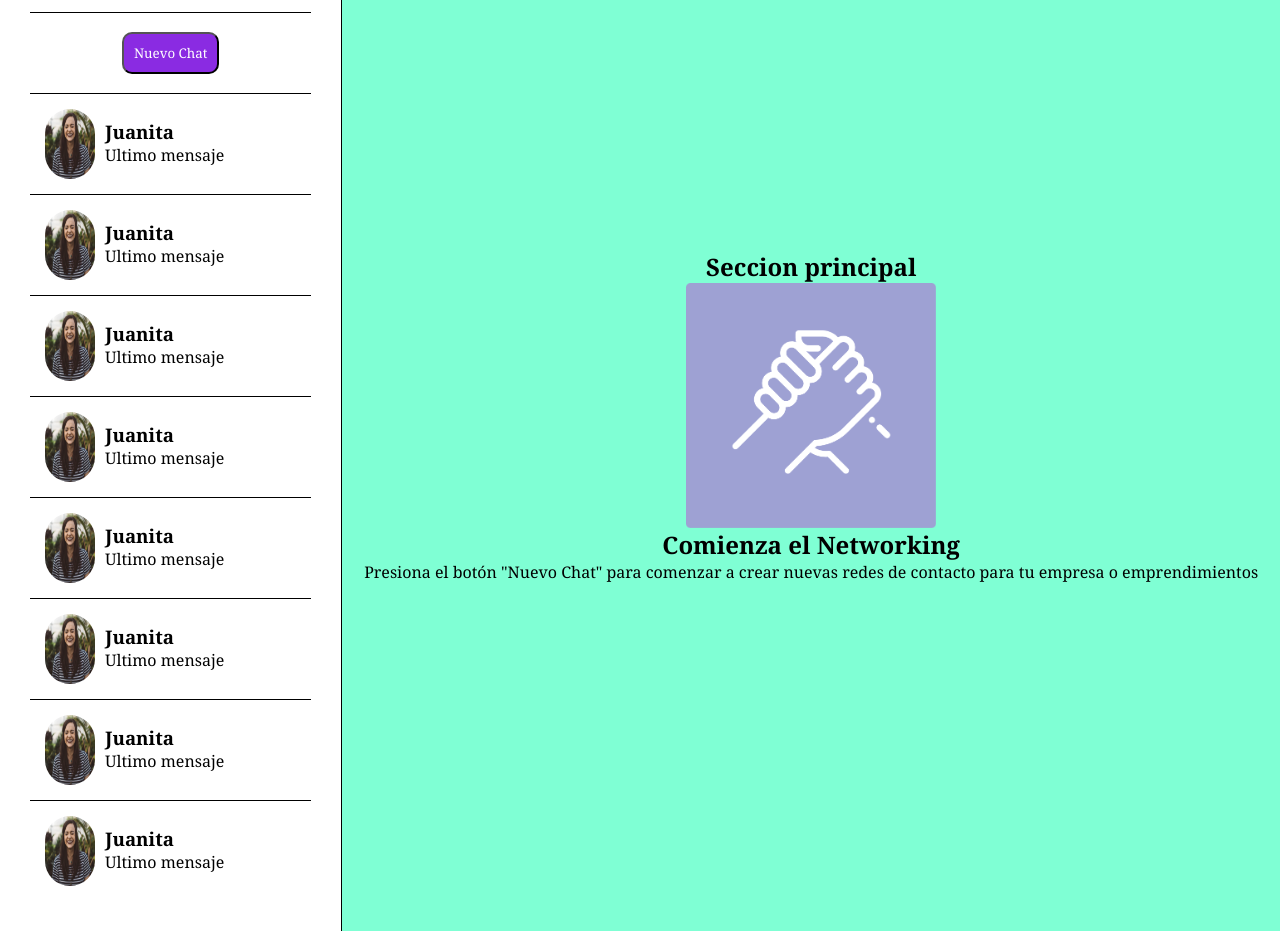
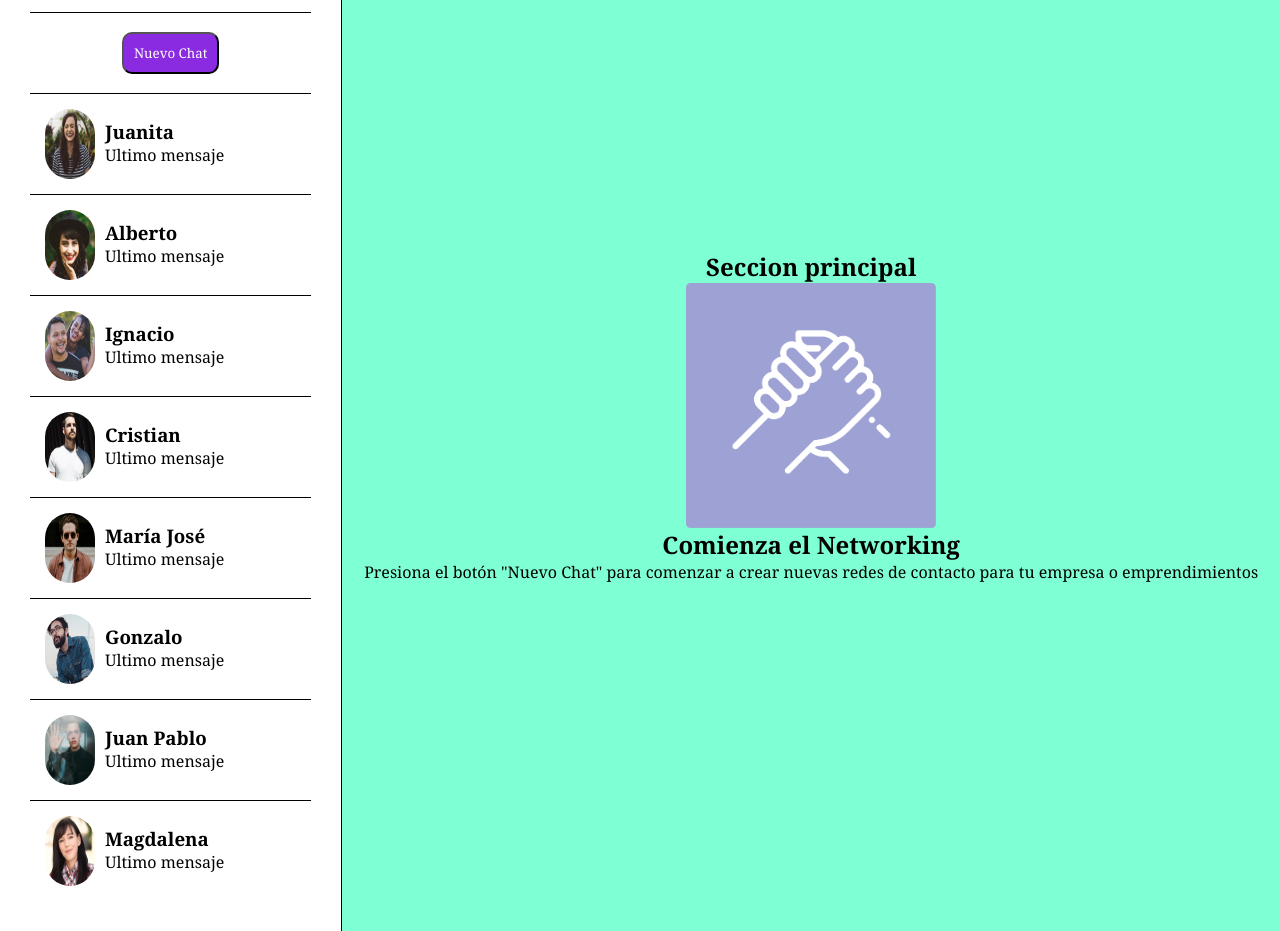
Before and after one commit to alvarohevia/NuevoRep, a plain HTML site: page index.html in a window 1280 px wide. Shown: the part 97-1028 px from the top of the page. Drawn offline with Linux system fonts and the light colour scheme.

Commit message:
sgdocomit

```diff
--- a/index.html
+++ b/index.html
@@ -47,57 +47,57 @@
             </div>
 
             <div class="contacto">
-                <img src="./assets/img/Screen Shot 2018-11-28 at 15.27.14.jpg" alt="">
+                <img src="./assets/img/Screen Shot 2018-11-28 at 15.28.04.jpg" alt="">
                 <div class="info">
-                    <h3>Juanita</h3>
+                    <h3>Alberto</h3>
                     <p>Ultimo mensaje</p>
                 </div>
             </div>
 
             <div class="contacto">
-                <img src="./assets/img/Screen Shot 2018-11-28 at 15.27.14.jpg" alt="">
+                <img src="./assets/img/Screen Shot 2018-11-28 at 15.28.30.jpg" alt="">
                 <div class="info">
-                    <h3>Juanita</h3>
+                    <h3>Ignacio</h3>
                     <p>Ultimo mensaje</p>
                 </div>
             </div>
 
             <div class="contacto">
-                <img src="./assets/img/Screen Shot 2018-11-28 at 15.27.14.jpg" alt="">
+                <img src="./assets/img/Screen Shot 2018-11-28 at 15.30.34.jpg" alt="">
                 <div class="info">
-                    <h3>Juanita</h3>
+                    <h3>Cristian</h3>
                     <p>Ultimo mensaje</p>
                 </div>
             </div>
 
             <div class="contacto">
-                <img src="./assets/img/Screen Shot 2018-11-28 at 15.27.14.jpg" alt="">
+                <img src="./assets/img/Screen Shot 2018-11-28 at 15.30.54.jpg" alt="">
                 <div class="info">
-                    <h3>Juanita</h3>
+                    <h3>María José</h3>
                     <p>Ultimo mensaje</p>
                 </div>
             </div>
 
             <div class="contacto">
-                <img src="./assets/img/Screen Shot 2018-11-28 at 15.27.14.jpg" alt="">
+                <img src="./assets/img/Screen Shot 2018-11-28 at 15.31.09.jpg" alt="">
                 <div class="info">
-                    <h3>Juanita</h3>
+                    <h3>Gonzalo</h3>
                     <p>Ultimo mensaje</p>
                 </div>
             </div>
 
             <div class="contacto">
-                <img src="./assets/img/Screen Shot 2018-11-28 at 15.27.14.jpg" alt="">
+                <img src="./assets/img/Screen Shot 2018-11-28 at 15.32.16.jpg" alt="">
                 <div class="info">
-                    <h3>Juanita</h3>
+                    <h3>Juan Pablo</h3>
                     <p>Ultimo mensaje</p>
                 </div>
             </div>
 
             <div class="contacto">
-                <img src="./assets/img/Screen Shot 2018-11-28 at 15.27.14.jpg" alt="">
+                <img src="./assets/img/Screen Shot 2018-11-28 at 15.32.44.jpg" alt="">
                 <div class="info">
-                    <h3>Juanita</h3>
+                    <h3>Magdalena</h3>
                     <p>Ultimo mensaje</p>
                 </div>
             </div>
```
